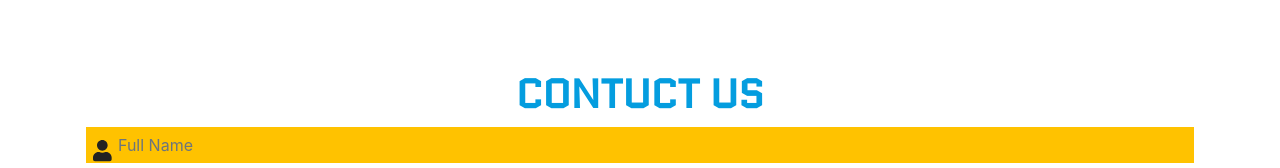
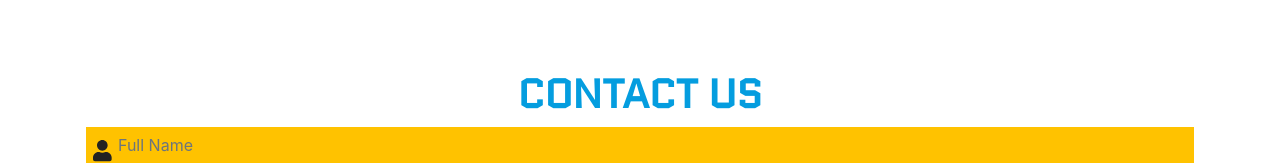
Before and after one commit to cyberioni/cyberionix-landing-front, an Angular app: page /contact in a window 1280 px wide. Shown: the part 150-318 px from the top of the page. Built offline with nearby package versions, Linux system fonts and the light colour scheme; a web font is replaced by a local one.

Commit message:
changed letter
changed letter contuct to contact

```diff
--- a/src/app/contact/contact.component.html
+++ b/src/app/contact/contact.component.html
@@ -1,6 +1,6 @@
 <div class="container">
     <form role="form " action="" method="">
-            <h1 class="form-title">Contuct Us</h1>
+            <h1 class="form-title">Contact Us</h1>
 
       <div class="form-group">
         <label for="name"></label>
```
